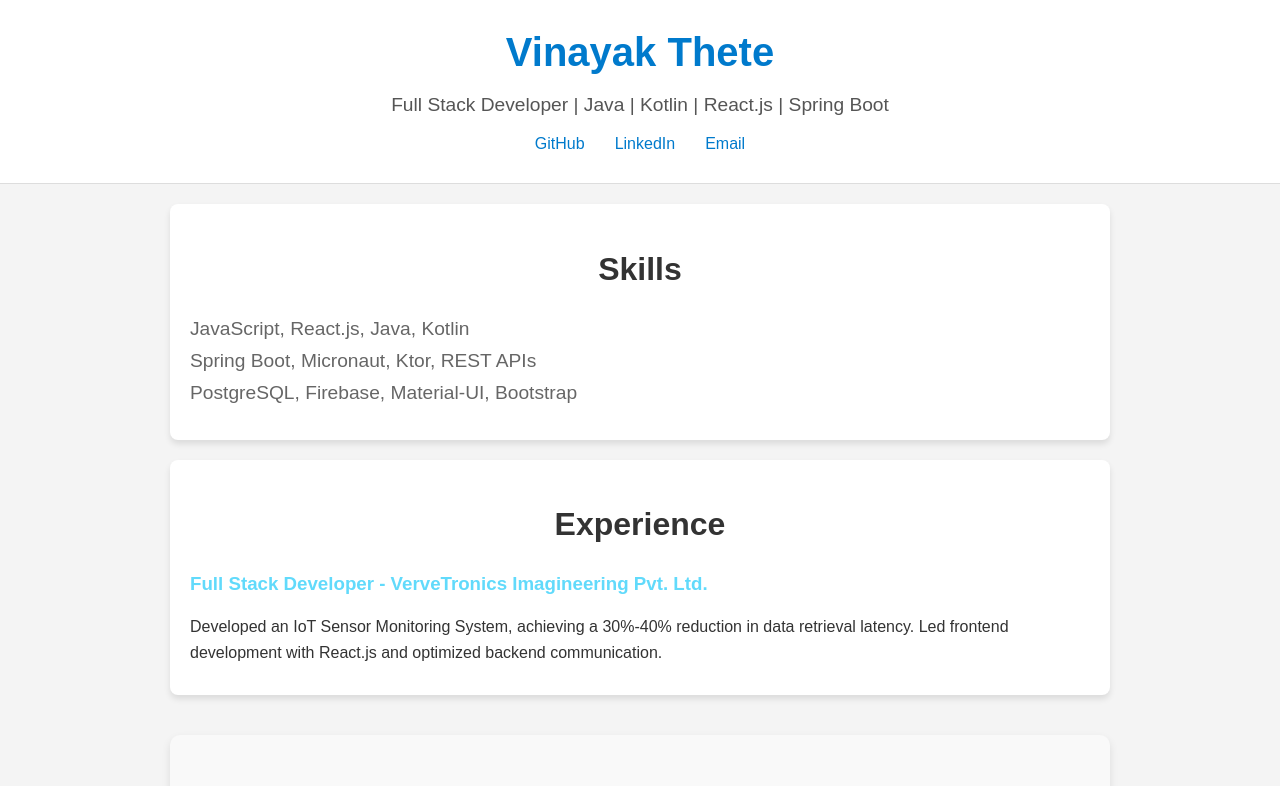
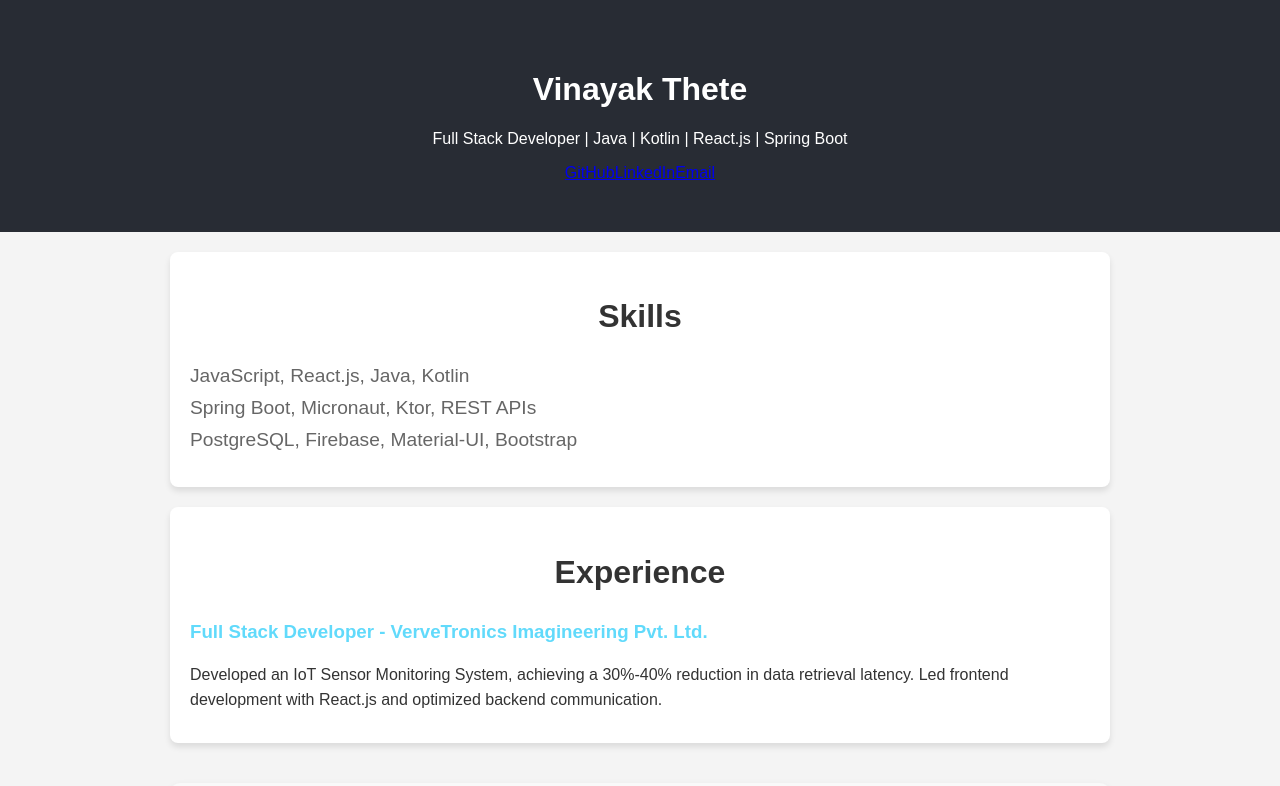
Before and after one commit to Vinayak2205/personal_portfolio, a React (Create React App) app in the folder front-end/: page / in a window 1280 px wide. Shown: the top 786 px of the page. Built offline with nearby package versions, Linux system fonts and the light colour scheme.

Commit message:
fix: move Header.css to the style directory

```diff
--- a/front-end/src/components/Header.css
+++ /dev/null
@@ -1,16 +0,0 @@
-.header {
-  text-align: center;
-  background-color: #282c34;
-  color: white;
-  padding: 50px 0;
-}
-
-nav a {
-  margin: 0 15px;
-  color: #61dafb;
-  text-decoration: none;
-}
-
-nav a:hover {
-  text-decoration: underline;
-}
--- a/front-end/src/components/Header.js
+++ b/front-end/src/components/Header.js
@@ -3,10 +3,11 @@ import "../style/Header.css";
 
 const Header = () => {
   return (
-    <header className="header">
+    <header className="header" id="home">
+      <div className="content">
         <h1>Vinayak Thete</h1>
         <p>Full Stack Developer | Java | Kotlin | React.js | Spring Boot</p>
-      <nav>
+        <div className="contact">
           <a
             href="https://github.com/Vinayak2205"
             target="_blank"
@@ -22,7 +23,8 @@ const Header = () => {
             LinkedIn
           </a>
           <a href="mailto:btthete@gmail.com">Email</a>
-      </nav>
+        </div>
+      </div>
     </header>
   );
 };
--- a/front-end/src/style/Header.css
+++ b/front-end/src/style/Header.css
@@ -1,25 +1,13 @@
 .header {
-  background-color: #ffffff;
-  color: #333333;
   text-align: center;
-  padding: 30px 0;
-  border-bottom: 1px solid #ddd;
-}
-
-.header h1 {
-  font-size: 2.5rem;
-  margin: 0;
-  color: #007acc;
-}
-
-.header p {
-  font-size: 1.2rem;
-  color: #555555;
+  background-color: #282c34;
+  color: white;
+  padding: 50px 0;
 }
 
 nav a {
   margin: 0 15px;
-  color: #007acc;
+  color: #61dafb;
   text-decoration: none;
 }
 
```
Lines whose indentation alone changed are shown as unchanged.
